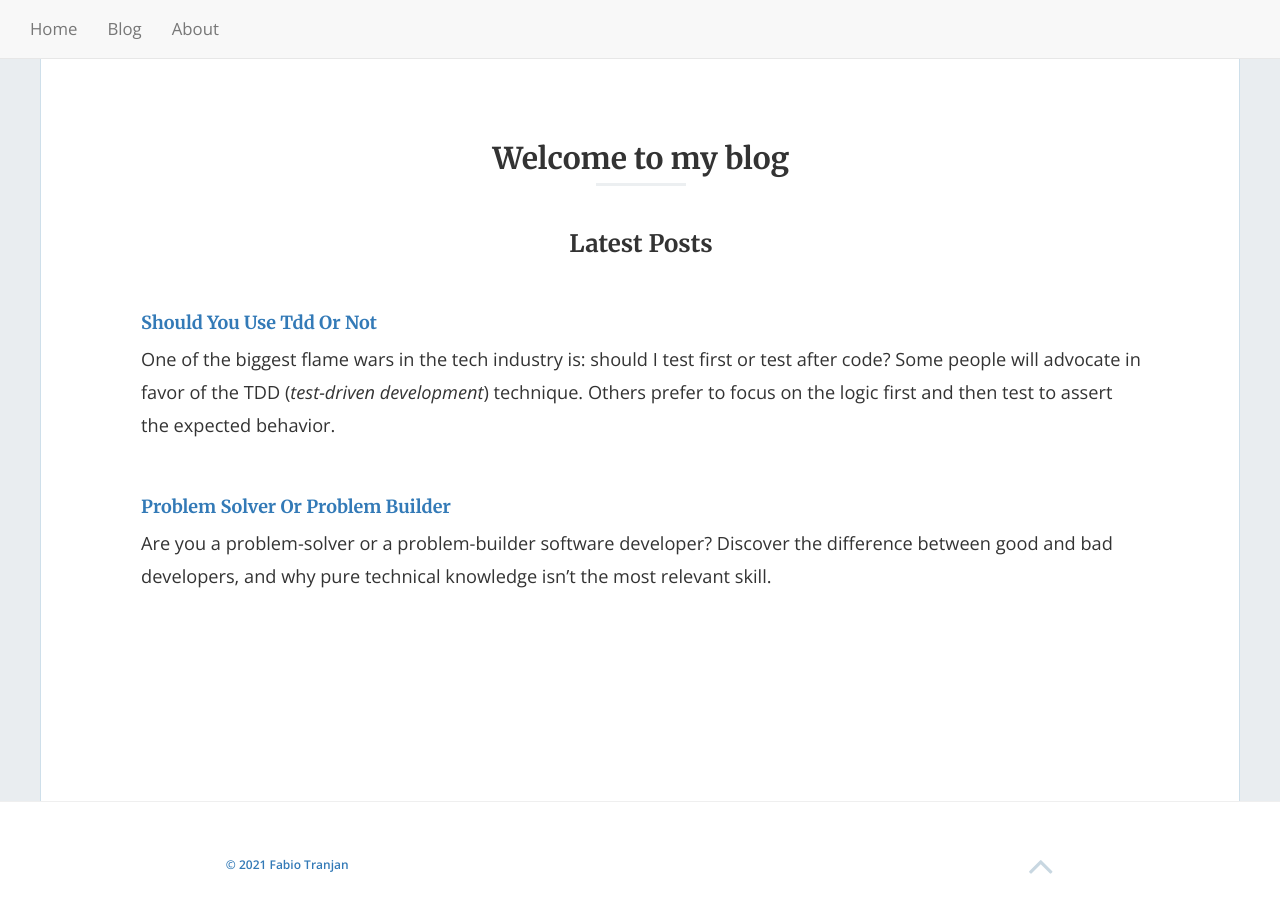
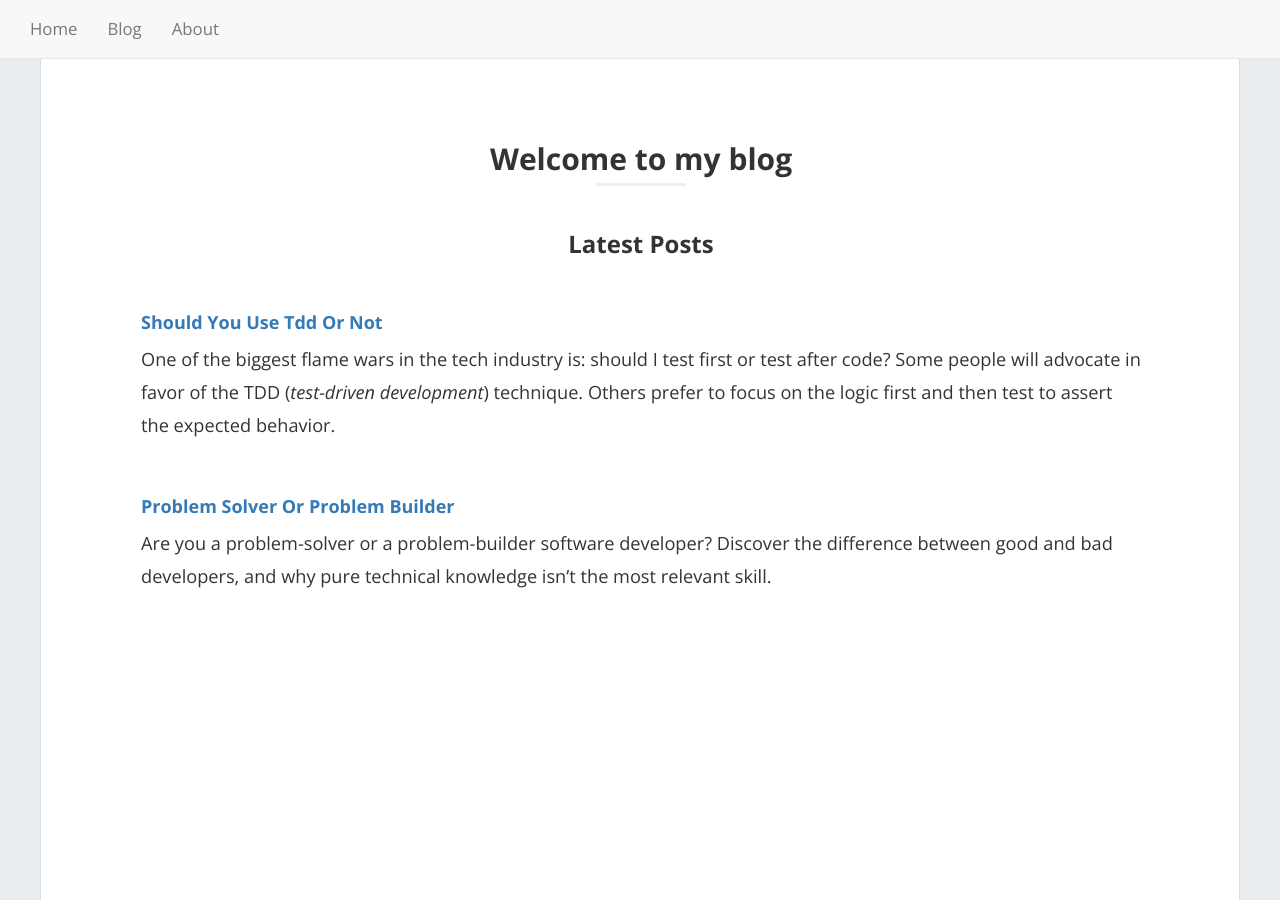
Before and after one commit to FabioTranjan/fabiotranjan.github.io, a Jekyll site: the page built from index.html, in a window 1280 px wide and 900 px high. Built offline with Jekyll 4.4.1, drawn with Linux system fonts in a browser that asks for light colours; nearby versions of some CDN libraries.

Commit message:
Added gem to fix Ruby v3 compability issue. Disabled footer and fixed link font.

```diff
--- a/Gemfile
+++ b/Gemfile
@@ -2,3 +2,5 @@
 
 source "https://rubygems.org"
 gemspec
+
+gem "webrick", "~> 1.7"
--- a/_includes/footer.html
+++ b/_includes/footer.html
@@ -1,5 +1,5 @@
 
-    <footer class="site-footer">
+    <!-- <footer class="site-footer">
       <div class="container">
         <div class="row">
 
@@ -14,7 +14,7 @@
           </div>
         </div>
       </div>
-    </footer>
+    </footer> -->
 
   </div><!-- .main.container -->
 
--- a/css/style.scss
+++ b/css/style.scss
@@ -35,6 +35,7 @@ $secondary: #FF7B7B;
 .container {
   margin-top: 2em;
   padding: 0 100px;
+  padding-bottom: 50px;
   .break {
     margin: 8em 0;
     @include bp-xsmall {
@@ -53,7 +54,7 @@ body {
 }
 
 h1, h2, h3, h4, h5, h6 {
-  @extend %merriweather;
+  @extend %opensans;
   font-weight: 700;
 }
 
```
Also changed, not shown: Gemfile.lock.
